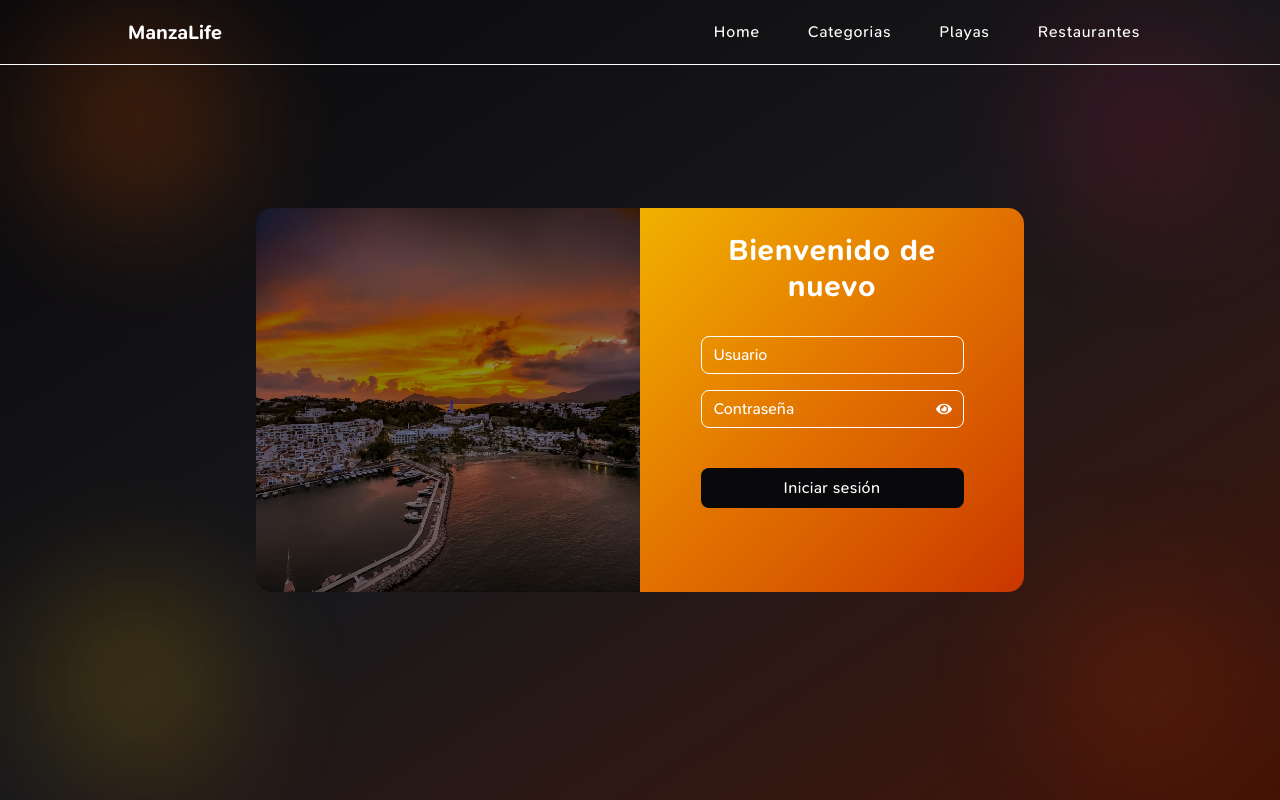
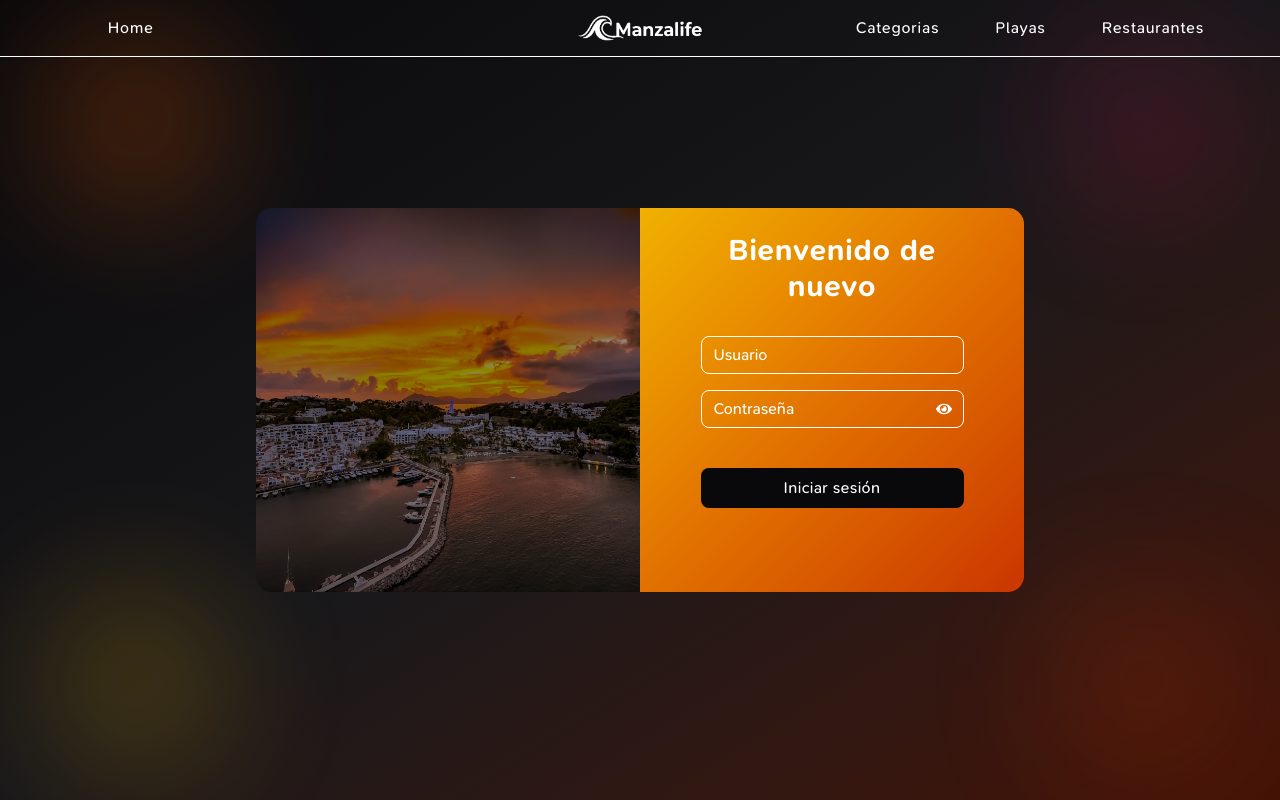
Before and after one commit to Gasdcoder07/Proyecto-semestre-2-PI, a React (Vite) app in the folder frontend/: page /login in a window 1280 px wide. Built offline with nearby package versions, Linux system fonts and the light colour scheme.

Commit message:
Agregado de logo en el navbar

```diff
--- a/frontend/src/components/Navbar/Navbar.jsx
+++ b/frontend/src/components/Navbar/Navbar.jsx
@@ -1,29 +1,50 @@
 import { NavItems } from "./NavItems";
 import { Link } from "react-router";
 import { IoMenu } from "react-icons/io5";
+import logo from "../../assets/logo.png";
 
 function Navbar() {
   return (
     <nav className="absolute top-0 left-0 z-10 w-full border-b border-white">
-          <div className="container mx-auto flex justify-between items-center px-6 py-4 md:px-20 lg:px-32 bg-transparent">
-              <h3 className="text-xl font-bold text-white">ManzaLife</h3>
+      <div className="relative w-full flex items-center pl-16 pr-10 py-4">
 
-              <ul className="hidden md:flex gap-2 lg:gap-6">
-                  {NavItems.map((item) => {
-                      return (
+        {/* HOME - IZQUIERDA */}
+        <ul className="flex ml-8">
           <li>
             <Link
-                                  className="text-white tracking-wider px-3 py-1 hover:text-orange-500 hover:scale-105 transition-all duration-200 ease-in-out inline-block"
+              to={NavItems[0].path}
+              className="text-white tracking-wider px-3 py-1 hover:text-orange-500 transition"
+            >
+              {NavItems[0].title}
+            </Link>
+          </li>
+        </ul>
+
+        {/* LOGO CENTRADO MÁS GRANDE */}
+        <div className="absolute left-1/2 transform -translate-x-1/2">
+          <img
+            src={logo}
+            alt="ManzaLife Logo"
+            className="h-20 md:h-24 lg:h-28 object-contain"
+          />
+        </div>
+
+        {/* RESTO DE LINKS - MÁS A LA DERECHA */}
+        <ul className="ml-auto hidden md:flex gap-8 pr-6">
+          {NavItems.slice(1).map((item) => (
+            <li key={item.id}>
+              <Link
+                className="text-white tracking-wider px-3 py-1 hover:text-orange-500 transition"
                 to={item.path}
               >
                 {item.title}
               </Link>
             </li>
-                      );
-                  })}
+          ))}
         </ul>
 
-              <IoMenu className="text-white text-2xl md:hidden" />
+        {/* MENÚ MOBILE */}
+        <IoMenu className="text-white text-2xl ml-auto md:hidden" />
       </div>
     </nav>
   );
--- a/frontend/src/pages/Login/Login.jsx
+++ b/frontend/src/pages/Login/Login.jsx
@@ -4,6 +4,7 @@ import "./Login.css"
 import { FaEye, FaEyeSlash } from "react-icons/fa";
 import { Navbar } from "../../components/index"
 import SideImage from "../../../imgs/LoginResources/Login_hadas.jpeg"
+
 
 export default function Login() {
 
```
Also changed, not shown: frontend/src/assets/logo.png (added). Lines whose indentation alone changed are shown as unchanged.
